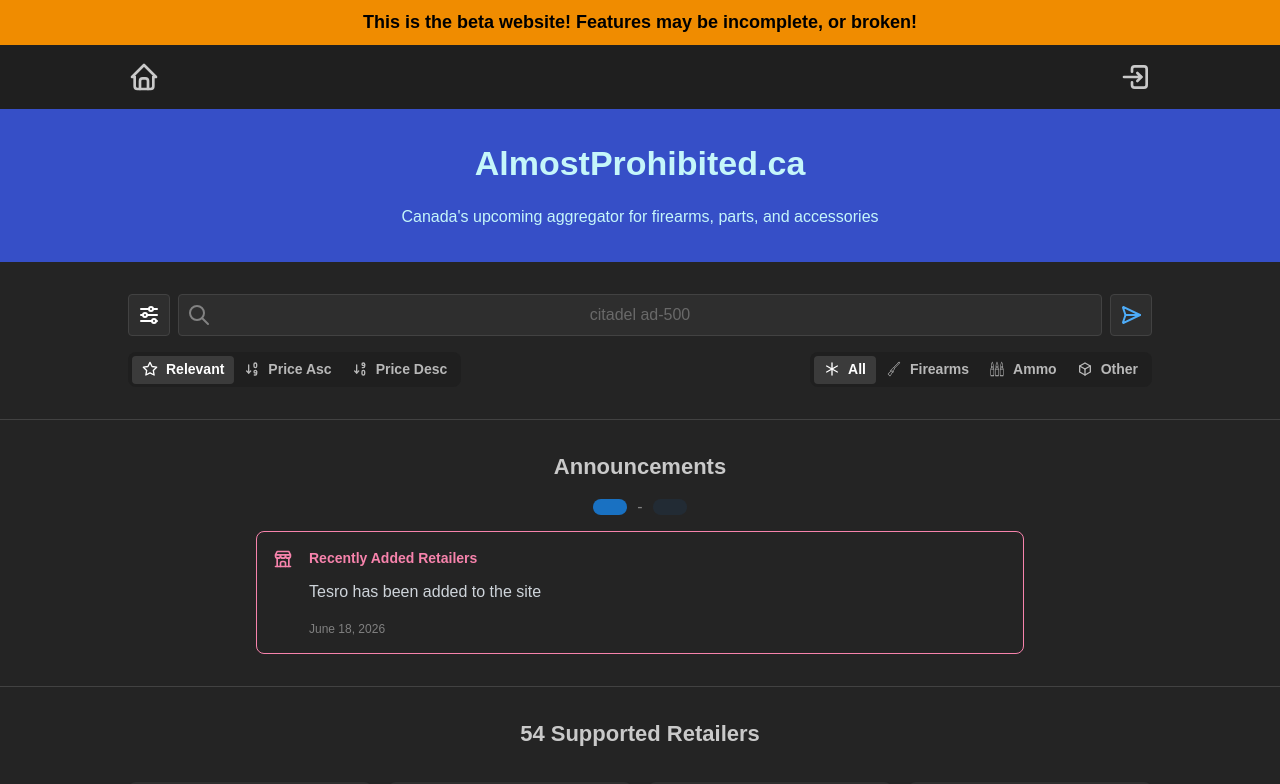
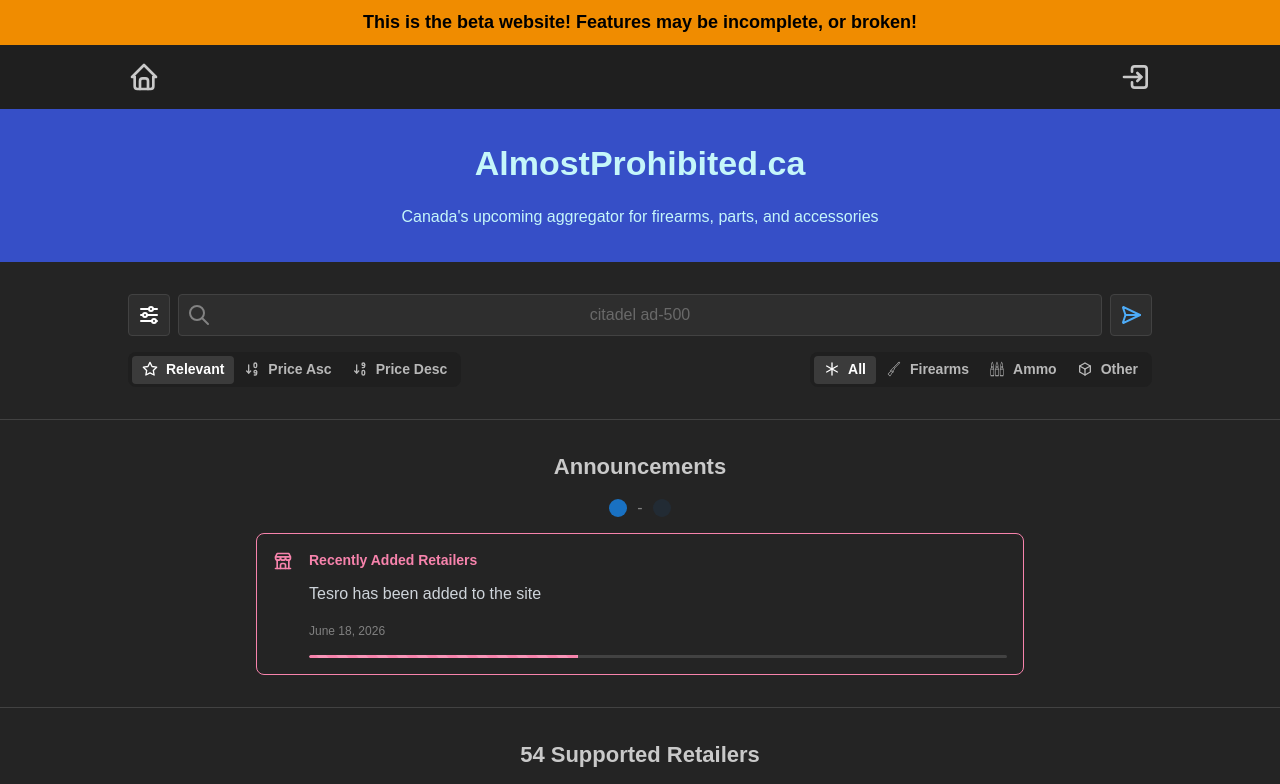
Before and after one commit to almostprohibited/frontend, a React (Vite) app: page / in a window 1280 px wide. Shown: the top 784 px of the page. Built offline with nearby package versions, Linux system fonts and the light colour scheme.

Commit message:
Add timeout bar for announcements

```diff
--- a/src/pages/home/components/activeAnnouncements.tsx
+++ b/src/pages/home/components/activeAnnouncements.tsx
@@ -5,7 +5,18 @@
 	IconMessage,
 } from '@tabler/icons-react';
 import { Stack, Text, useMantineTheme } from '@mantine/core';
-import type { AnnouncementObject } from './announcements';
+
+const ANNOUNCEMENT_COUNTDOWN_MS_DEFAULT = 20_000;
+
+export interface AnnouncementObject {
+	title: string;
+	content: () => React.ReactNode;
+	date: string | undefined;
+	colour: string;
+	icon: React.ReactNode;
+	shouldDisplay: () => boolean;
+	timeout_ms: number;
+}
 
 export default function getActiveAnnouncements() {
 	const theme = useMantineTheme();
@@ -27,6 +38,7 @@
 			date: undefined,
 			colour: 'orange',
 			icon: <IconConfetti size="2rem" />,
+			timeout_ms: ANNOUNCEMENT_COUNTDOWN_MS_DEFAULT,
 			shouldDisplay: () => isBirthdayWeek(),
 		},
 		{
@@ -41,6 +53,7 @@
 			date: 'June 18, 2026',
 			colour: theme.colors.pink[4],
 			icon: <IconBuildingStore size="2rem" />,
+			timeout_ms: 10_000,
 			shouldDisplay: () => true,
 		},
 		{
@@ -65,6 +78,7 @@
 			date: 'Mar 21, 2026',
 			colour: theme.colors.teal[3],
 			icon: <IconMessage size="2rem" />,
+			timeout_ms: ANNOUNCEMENT_COUNTDOWN_MS_DEFAULT,
 			shouldDisplay: () => true,
 		},
 	];
--- a/src/pages/home/components/announcementElement.tsx
+++ b/src/pages/home/components/announcementElement.tsx
@@ -1,21 +1,21 @@
-import type { AnnouncementObject } from './announcements';
-import { Alert, Box, Text, useMantineTheme, Stack } from '@mantine/core';
+import {
+	Alert,
+	Box,
+	Text,
+	useMantineTheme,
+	Stack,
+	Progress,
+} from '@mantine/core';
+import type { AnnouncementObject } from './activeAnnouncements';
 
 export default function AnnouncementElement({
 	data,
+	progress,
 }: {
 	data: AnnouncementObject;
+	progress: number;
 }) {
 	const theme = useMantineTheme();
-	// const [progressBarLength, setProgressBarLength] = useState(100);
-
-	// useInterval(
-	// 	() => {
-	// 		setProgressBarLength(progressBarLength - 10);
-	// 	},
-	// 	100,
-	// 	{ autoInvoke: true },
-	// );
 
 	return (
 		<Alert
@@ -29,12 +29,6 @@
 		>
 			<Stack>
 				<Box c={theme.colors.gray[4]}>{data.content()}</Box>
-				{/* <Progress
-    				mt="1rem"
-    				size="xs"
-    				color={data.colour}
-    				value={progressBarLength}
-    			/> */}
 				{data.date ? (
 					<Text size="xs" c="grey">
 						{data.date}
@@ -42,6 +36,12 @@
 				) : (
 					<></>
 				)}
+				<Progress
+					size="xs"
+					color={data.colour}
+					value={progress}
+					animated
+				/>
 			</Stack>
 		</Alert>
 	);
--- a/src/pages/home/components/announcements.tsx
+++ b/src/pages/home/components/announcements.tsx
@@ -1,58 +1,59 @@
 import { useMobileView } from '@/utils/hooks/useMobileView';
 import {
+	ActionIcon,
 	Box,
 	Breadcrumbs,
-	Button,
 	Flex,
 	Title,
 	useMantineTheme,
 } from '@mantine/core';
 import { useInterval } from '@mantine/hooks';
-import React, { useState } from 'react';
+import { useEffect, useState } from 'react';
 import getActiveAnnouncements from './activeAnnouncements';
 import AnnouncementElement from './announcementElement';
 
-export interface AnnouncementObject {
-	title: string;
-	content: () => React.ReactNode;
-	date: string | undefined;
-	colour: string;
-	icon: React.ReactNode;
-	shouldDisplay: () => boolean;
-	timeout_ms?: number;
-}
+export default function Announcements() {
+	const announcements = getActiveAnnouncements();
 
-export const ANNOUNCEMENT_COUNTDOWN_MS = 20_000;
-
-export default function Announcements() {
 	const theme = useMantineTheme();
 	const isMobile = useMobileView();
+
 	const [activeIndex, setActiveIndex] = useState(0);
+	const [progressBarLength, setProgressBarLength] = useState(100);
 
-	const announcements = getActiveAnnouncements();
+	const currentDelayMs = announcements[activeIndex].timeout_ms;
 
-	const interval = useInterval(
-		() => {
-			setActiveIndex((activeIndex + 1) % announcements.length);
-		},
-		ANNOUNCEMENT_COUNTDOWN_MS,
-		{ autoInvoke: true },
-	);
+	const progressBarInterval = useInterval(() => {
+		setProgressBarLength((prev) =>
+			Math.max(0, prev - 5000 / currentDelayMs),
+		);
+
+		// will this destroy performance? I don't know
+		if (progressBarLength === 0) {
+			setActiveIndex((prev) => (prev + 1) % announcements.length);
+		}
+	}, 50);
+
+	useEffect(() => {
+		progressBarInterval.stop();
+
+		setProgressBarLength(100);
+
+		progressBarInterval.start();
+	}, [activeIndex]);
 
 	const breadcrumbs = [];
 
 	for (const [index, _] of announcements.entries()) {
 		breadcrumbs.push(
-			<Button
+			<ActionIcon
 				value={index}
 				variant={index === activeIndex ? 'filled' : 'light'}
-				size="1rem"
+				size="xs"
 				radius="xl"
 				color={theme.colors.blue[8]}
 				onClick={(event) => {
 					setActiveIndex(Number.parseInt(event.currentTarget.value));
-					interval.stop();
-					interval.start();
 				}}
 			/>,
 		);
@@ -70,7 +71,10 @@
 				w={isMobile ? '100%' : '75%'}
 				m={'var(--content-side-padding)'}
 			>
-				<AnnouncementElement data={announcements[activeIndex]} />
+				<AnnouncementElement
+					data={announcements[activeIndex]}
+					progress={progressBarLength}
+				/>
 			</Box>
 		</Flex>
 	);
```
